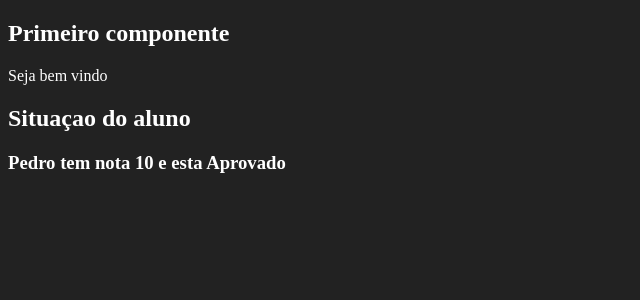
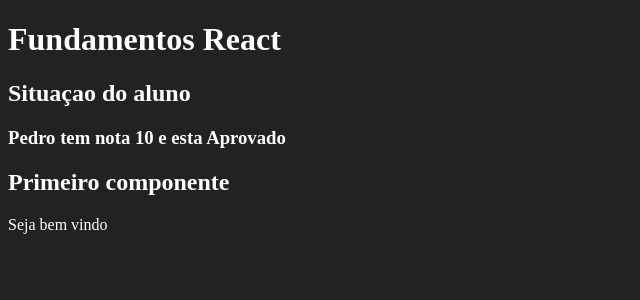
Before and after one commit to Pedro-imbriani-clear/fundamentos-react, a React (Create React App) app in the folder fundamentos-react/: page / in a window 1280 px wide. Shown: the top 300 px of the page, without its empty margins (0-640 px from the left). Built offline with nearby package versions, Linux system fonts and the light colour scheme.

Commit message:
app component

```diff
--- /dev/null
+++ b/fundamentos-react/src/app.jsx
@@ -0,0 +1,14 @@
+import React from 'react'
+import Primeiro from './components/basicos/Primeiro'
+import ComParemetro from './components/basicos/ComParametro'
+export default () => (
+
+    <div>
+        <h1>Fundamentos React</h1>
+        <ComParemetro Titulo='Situaçao do aluno  '
+            aluno=' Pedro'
+            nota={10}></ComParemetro>
+        <Primeiro></Primeiro>
+    </div>
+
+);
--- a/fundamentos-react/src/components/basicos/ComParametro.jsx
+++ b/fundamentos-react/src/components/basicos/ComParametro.jsx
@@ -1,6 +1,6 @@
 //import React from 'react'
 
-export default function ComParemetro (props){
+export default function ComParemetro(props) {
     const status = props.nota >= 7 ? "Aprovado" : "Reprovado "
     return (
         <div>
--- a/fundamentos-react/src/index.js
+++ b/fundamentos-react/src/index.js
@@ -1,17 +1,11 @@
 import './index.css'
 import ReactDOM from 'react-dom'
 import React from 'react'
+import App from './app'
 
 
-import Primeiro from './components/basicos/Primeiro'
-import ComParemetro from './components/basicos/ComParametro'
 
 const el = document.getElementById('root')
 ReactDOM.render(
-<div>
-    <Primeiro></Primeiro>
-    <ComParemetro Titulo='Situaçao do aluno  '
-      aluno=' Pedro'
-     nota={10}></ComParemetro>
-    </div>,
+<App/>,
     el)
```
Also changed, not shown: fundamentos-react/src/components/basicos/Primeiro.jsx (+4 -4 lines). Lines whose indentation alone changed are shown as unchanged.
